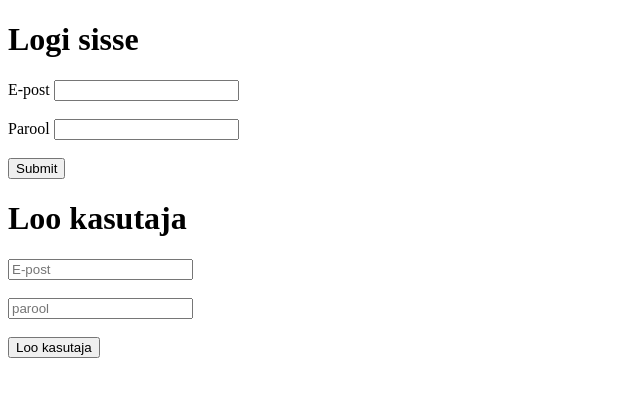
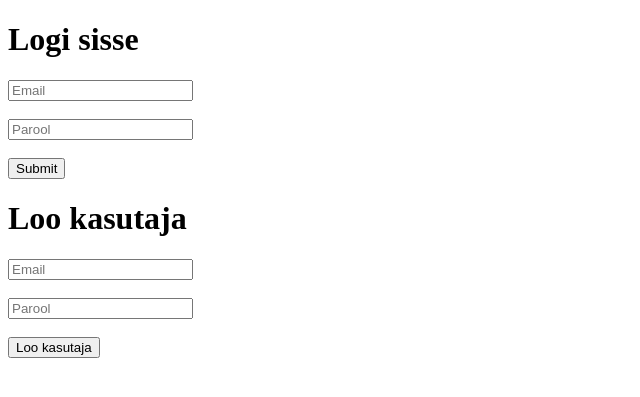
Before and after one commit to Aarovidevik/tund2, a PHP site: page /login.php in a window 1280 px wide. Shown: the top 397 px of the page, without its empty margins (0-640 px from the left). Run offline with PHP 8.4, Linux system fonts and the light colour scheme.

Commit message:
added login page

```diff
--- a/login.php
+++ b/login.php
@@ -1,18 +1,46 @@
 <?php
+//github.com/veebiprogrammeerimine-2016s/1.kodutoo-III-ruhm
+//github.com/veebiprogrammeerimine-2016s/1.kodutoo-III-ruhm
+	//var_dump($_GET);
+	//echo"<br>";
+	//var_dump($_POST);
 
-	//var_dump($_GET);
-	//echo "<br>";
-	//var_dump($_POST)
 	$signupEmailError = "";
-	//kas on olemas(kas on nuppu vajutatud?)
-	if(isset ($_POST["signupEmail"])){
-		//oli olemas, keegi vajutas
+
+	//kas on üldse olemas
+	if (isset ($_POST["signupEmail"])){
+
+		//oli olemas, ehk keegi vajutas nuppu
 		//kas oli tühi
-		if(empty($_POST["signupEmail"])){
-
+		if (empty ($_POST["signupEmail"])){
+			//oli tõesti tühi
 			$signupEmailError = "See väli on kohustuslik";
 		}
 	}
+	$signupPasswordError = "";
+
+	//kas on üldse olemas
+	if (isset ($_POST["signupPassword"])){
+
+		//oli olemas, ehk keegi vajutas nuppu
+		//kas oli tühi
+		if (empty ($_POST["signupPassword"])){
+			//oli tõesti tühi
+			$signupPasswordError = "See väli on kohustuslik";
+		} else {
+
+			//oli midagi, ei olnud tühi
+
+			//kas pikkus vähemalt 8
+			if (strlen ($_POST["signupPassword"]) < 8 ){
+
+				$signupPasswordError = " Parool peab olema vähemalt 8 tähemärki pikk";
+
+			}
+
+		}
+	}
+
 ?>
 <!DOCTYPE html>
 <html>
@@ -24,22 +52,25 @@
 		<h1>Logi sisse</h1>
 			<form method="POST">
 
-			<label>E-post</label>
-			<input name= "loginEmail" type="email">
+				<input placeholder="Email" name= "loginEmail" type="email">
 				<br><br>
-			<label>Parool</label>
-			<input name= "loginPassword" type="password">
+				<input placeholder="Parool" name="loginpassword" type="password">
 				<br><br>
 				<input type="submit">
+
 			</form>
 		<h1>Loo kasutaja</h1>
 			<form method="POST">
 
-			<input placeholder= E-post name= "signupEmail" type="email"><?php echo $signupEmailError;?>
+				<input placeholder="Email" name= "signupEmail" type="email"> <?php echo $signupEmailError; ?>
 				<br><br>
-			<input placeholder= parool name= "signupPassword" type="password">
+				<input placeholder="Parool" name="signupPassword" type="password"><?php echo $signupPasswordError; ?>
 				<br><br>
 				<input type="submit" value="Loo kasutaja">
+
 			</form>
+
+
+
 	</body>
 </html>
```
Lines whose indentation alone changed are shown as unchanged.
